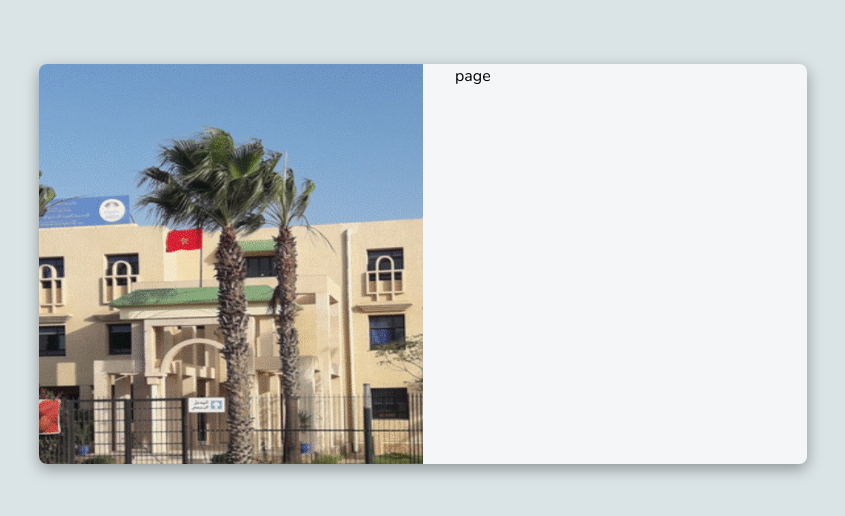
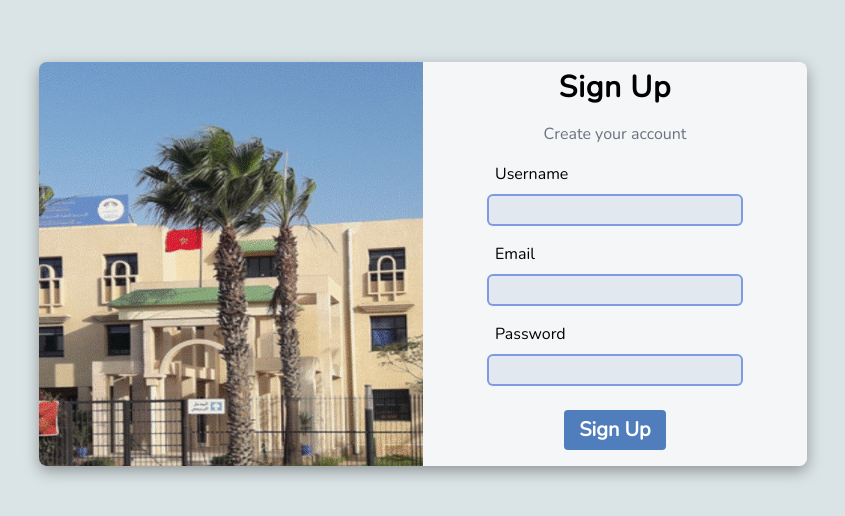
Before and after one commit to abderrahmane0402/BiblioEsts, a Next.js app: page /signUp in a window 1280 px wide. Shown: the part 136-652 px from the top of the page, without its empty margins (217-1062 px from the left). Built offline with nearby package versions, Linux system fonts and the light colour scheme.

Commit message:
create comnponnent Button and finish the design od sign_Up/IN

```diff
--- a/src/app/(login)/signIn/page.tsx
+++ b/src/app/(login)/signIn/page.tsx
@@ -1,45 +1,51 @@
-"use client"
-import Header from "@/components/ui/Header"
-import Input from "@/components/ui/Input"
-import Paragraph from "@/components/ui/Paragraph"
-import { FC, FormEvent, useState } from "react"
-import * as f from "@/components/Form"
+"use client";
+import Header from "@/components/ui/Header";
+import Input from "@/components/ui/Input";
+import Paragraph from "@/components/ui/Paragraph";
+import { FC, FormEvent, useState } from "react";
+import * as f from "@/components/Form";
+import Button from "@/components/ui/Button";
 
 interface Sign_inProps {}
 
 const Sign_in: FC<Sign_inProps> = ({}) => {
-  const [email, setEmail] = useState<string>("")
-  const [pass, setPass] = useState<string>("")
+  const [email, setEmail] = useState<string>("");
+  const [pass, setPass] = useState<string>("");
   const handleSubmit = (e: FormEvent) => {
-    e.preventDefault()
-    console.log(email + pass)
-  }
+    e.preventDefault();
+    console.log(email + pass);
+  };
   return (
-    <div className='flex flex-col items-center'>
+    <div className="flex flex-col items-center">
       <Header>Login</Header>
       <Paragraph type={"sub_title"} size={"sm"}>
         Sign into your account
       </Paragraph>
-      <f.FormRoot className='w-4/5 flex flex-col gap-2'
+      <f.FormRoot
+        className="w-4/5 flex flex-col items-center justify-center gap-2"
         onSubmit={handleSubmit}
       >
-        <f.FormField name='email'>
+        <f.FormField name="email">
           <div className="flex justify-between">
             <f.FormLabel>Email</f.FormLabel>
-            <f.FormMessage match={"valueMissing"}>saisir votre email</f.FormMessage>
-            <f.FormMessage match={"typeMismatch"}>saisir un email valide</f.FormMessage>
+            <f.FormMessage match={"valueMissing"}>
+              saisir votre email
+            </f.FormMessage>
+            <f.FormMessage match={"typeMismatch"}>
+              saisir un email valide
+            </f.FormMessage>
           </div>
           <f.FormControl asChild>
             <Input
-              name='email'
-              type='email'
+              name="email"
+              type="email"
               onChange={(e) => setEmail(e.target.value)}
               maxLength={40}
               required
             />
           </f.FormControl>
         </f.FormField>
-        <f.FormField name='pass'>
+        <f.FormField name="pass">
           <div className="flex justify-between">
             <f.FormLabel>Password</f.FormLabel>
             <f.FormMessage match={"tooShort"}>
@@ -51,8 +57,8 @@ const Sign_in: FC<Sign_inProps> = ({}) => {
           </div>
           <f.FormControl asChild>
             <Input
-              name='pass'
-              type='password'
+              name="pass"
+              type="password"
               onChange={(e) => setPass(e.target.value)}
               minLength={8}
               required
@@ -60,11 +66,13 @@ const Sign_in: FC<Sign_inProps> = ({}) => {
           </f.FormControl>
         </f.FormField>
         <f.FormSubmit asChild>
-          <button>FormSubmit</button>
+          <Button size={"md"} className="bg-gloucous text-white">
+            {""} Login {""}
+          </Button>
         </f.FormSubmit>
       </f.FormRoot>
     </div>
-  )
-}
+  );
+};
 
-export default Sign_in
+export default Sign_in;
--- a/src/app/(login)/signUp/page.tsx
+++ b/src/app/(login)/signUp/page.tsx
@@ -1,7 +1,100 @@
-import React from 'react'
+"use client";
+import Header from "@/components/ui/Header";
+import Input from "@/components/ui/Input";
+import Paragraph from "@/components/ui/Paragraph";
+import { FC, FormEvent, useState } from "react";
+import * as f from "@/components/Form";
+import Button from "@/components/ui/Button";
+interface Sign_UpProps {}
 
-export default function page() {
-  return (
-    <div>page</div>
-  )
-}
+const Sign_Up: FC<Sign_UpProps> = ({}) => {
+  const [email, setEmail] = useState<string>("");
+  const [pass, setPass] = useState<string>("");
+  const [username, setUszeN] = useState<string>("");
+  const handleSubmit = (e: FormEvent) => {
+    e.preventDefault();
+    console.log(email + pass);
+  };
+
+
+    return (
+      <div className="flex flex-col items-center">
+        <Header>Sign Up</Header>
+        <Paragraph type={"sub_title"} size={"sm"}>
+          Create your account
+        </Paragraph>
+        <f.FormRoot
+          className="w-4/5 flex flex-col items-center justify-center gap-2"
+          onSubmit={handleSubmit}
+        >
+          <f.FormField name="username">
+            <div className="flex justify-between">
+              <f.FormLabel>Username</f.FormLabel>
+              <f.FormMessage match={"valueMissing"}>
+                saisir votre username
+              </f.FormMessage>
+              <f.FormMessage match={"typeMismatch"}>
+                saisir un username valide
+              </f.FormMessage>
+            </div>
+            <f.FormControl asChild>
+              <Input
+                name="username"
+                type="text"
+                onChange={(e) => setEmail(e.target.value)}
+                maxLength={40}
+                required
+              />
+            </f.FormControl>
+          </f.FormField>
+          <f.FormField name="email">
+            <div className="flex justify-between">
+              <f.FormLabel>Email</f.FormLabel>
+              <f.FormMessage match={"valueMissing"}>
+                saisir votre email
+              </f.FormMessage>
+              <f.FormMessage match={"typeMismatch"}>
+                saisir un email valide
+              </f.FormMessage>
+            </div>
+            <f.FormControl asChild>
+              <Input
+                name="email"
+                type="email"
+                onChange={(e) => setEmail(e.target.value)}
+                maxLength={40}
+                required
+              />
+            </f.FormControl>
+          </f.FormField>
+          <f.FormField name="pass">
+            <div className="flex justify-between">
+              <f.FormLabel>Password</f.FormLabel>
+              <f.FormMessage match={"tooShort"}>
+                minimum 8 caractere
+              </f.FormMessage>
+              <f.FormMessage match={"valueMissing"}>
+                Please enter your password
+              </f.FormMessage>
+            </div>
+            <f.FormControl asChild>
+              <Input
+                name="pass"
+                type="password"
+                onChange={(e) => setPass(e.target.value)}
+                minLength={8}
+                required
+              />
+            </f.FormControl>
+          </f.FormField>
+          <f.FormSubmit asChild>
+            <Button size={"md"} className="bg-gloucous text-white">
+              {""} Sign Up {""}
+            </Button>
+          </f.FormSubmit>
+        </f.FormRoot>
+      </div>
+    );
+
+};
+export default Sign_Up;
--- a/src/components/Form.tsx
+++ b/src/components/Form.tsx
@@ -33,7 +33,7 @@ interface FormFieldProps extends RadixForm.FormFieldProps {}
 
 const FormField: FC<FormFieldProps> = ({ children, className, ...props }) => {
   return (
-    <RadixForm.Field className={cn(className, "")} {...props}>
+    <RadixForm.Field className={cn(className, "w-full")} {...props}>
       {children}
     </RadixForm.Field>
   )
--- /dev/null
+++ b/src/components/ui/Button.tsx
@@ -0,0 +1,28 @@
+import { cn } from "@/utils/cn";
+import { VariantProps, cva } from "class-variance-authority";
+import { FC } from "react";
+
+const ButtonVariants = cva(
+  " hover:shadow-[0_0_0_1px_black]  focus:shadow-[0_0_0_2px] rounded-[4px]",
+  {
+    variants: {
+      size: {
+        full: "w-full  h-12  flex items-center justify-center  my-4 font-semibold text-xl ",
+        lg: "w-[179px] h-[41px]  flex  items-center justify-center ",
+        md : "w-2/5 flex h-10  items-center justify-center  my-4 font-semibold text-xl"
+      },
+    },
+    defaultVariants: {
+      size: "lg",
+    },
+  }
+);
+interface ButtonProps
+  extends React.ButtonHTMLAttributes<HTMLButtonElement>,
+    VariantProps<typeof ButtonVariants> {}
+
+const Button: FC<ButtonProps> = ({ children, className, size, ...props}) => {
+  return <button className={cn(ButtonVariants({size,className}))} {...props}>{children}</button>;
+};
+
+export default Button;
--- a/src/components/ui/Header.tsx
+++ b/src/components/ui/Header.tsx
@@ -2,12 +2,14 @@ import { cn } from "@/utils/cn"
 import { VariantProps, cva } from "class-variance-authority"
 import { FC } from "react"
 
-const HeaderVariants = cva("px-2 py-2", {
+const HeaderVariants = cva("px-2 py-2 ", {
   variants: {
     size: {
       lg: "font-bold text-3xl tracking-wide",
       md: "font-semibold text-2xl tracking-normal",
       sm: "font-normal text-xl tracking-tight",
+      full : "w-full text-[15px]",
+      aj : "w-[179px] h-[41] bg-[#CA3CFF]/80 text-white"
     },
   },
   defaultVariants: {
--- a/src/components/ui/Input.tsx
+++ b/src/components/ui/Input.tsx
@@ -3,7 +3,7 @@ import { VariantProps, cva } from 'class-variance-authority'
 import { FC } from 'react'
 
 const InputVariants = cva(
-    'h-8 w-full bg-slate-200 border-2 border-blue-700/50 hover:border-blue-700 focus:border-blue-700 focus:outline-none rounded-md p-2 font-thin text-sm'
+    'h-8 w-full bg-slate-200 border-2 border-blue-700/50 hover:border-blue-700  focus:border-blue-700 focus:outline-none rounded-md p-2 font-thin text-sm'
 )
 
 interface InputProps extends React.InputHTMLAttributes<HTMLInputElement> , VariantProps<typeof InputVariants> {}
```
Also changed, not shown: src/app/layout.tsx (+6 -2 lines).
